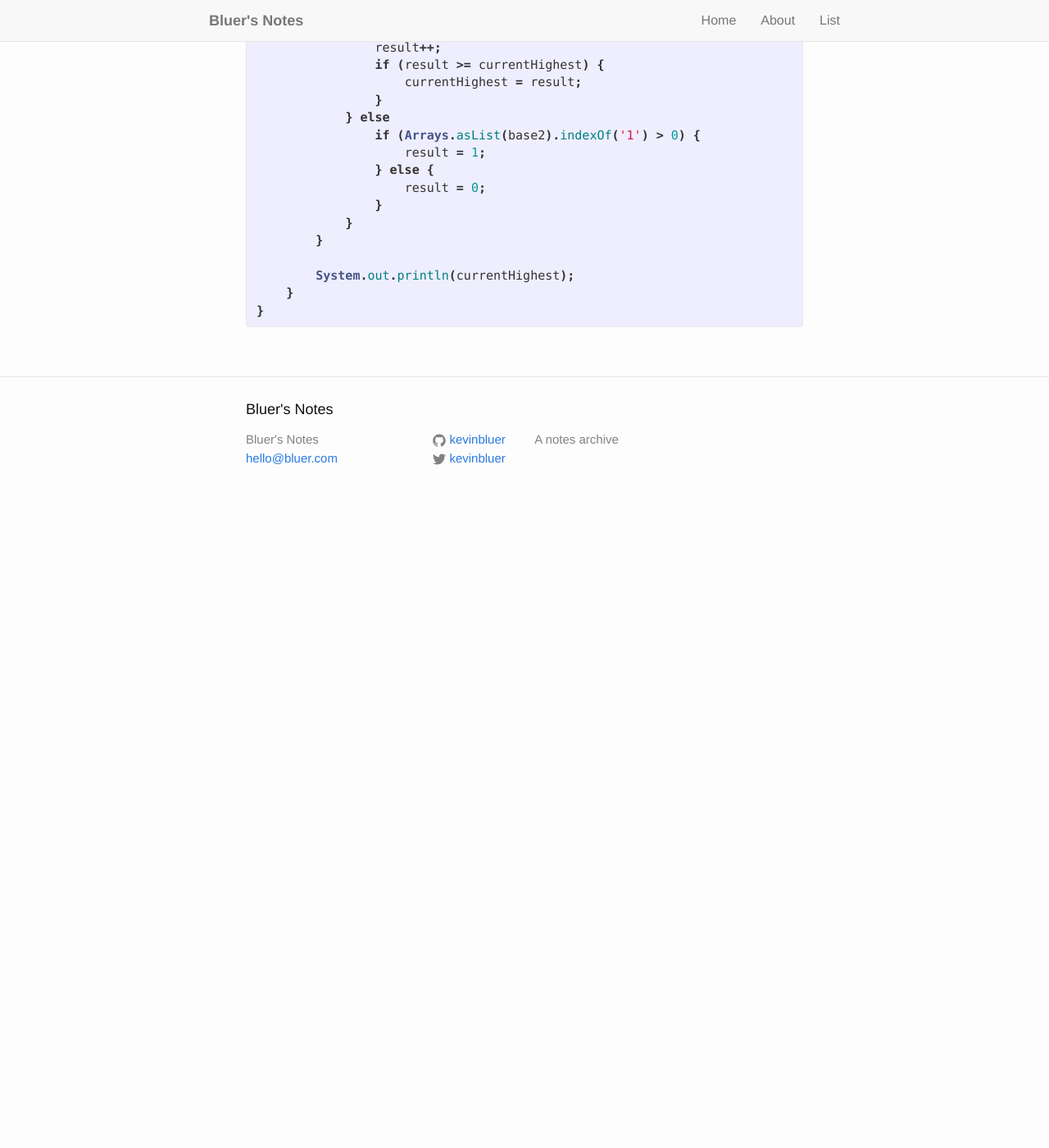
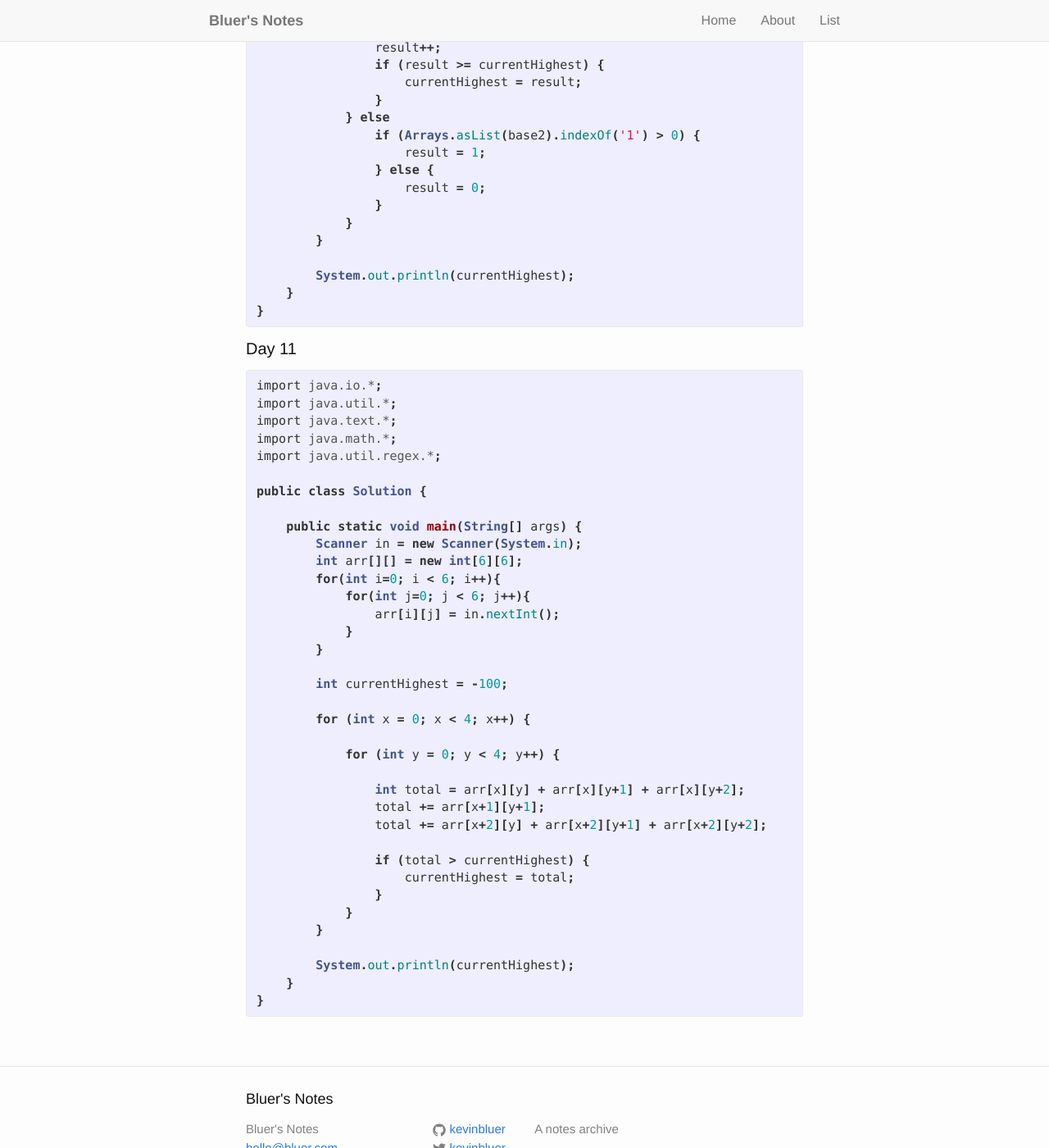
Before and after one commit to kevinbluer/bluer-notes-jekyll, a Jekyll site: the page built from java.md, in a window 1280 px wide and 1400 px high, scrolled down 6698 px. Shown: the whole window at 82% size. Built offline with Jekyll 4.4.1, drawn with Linux system fonts in a browser that asks for light colours; before the commit the page ends 7328 px from its top, so only the background shows below that.

```diff
--- a/java.md
+++ b/java.md
@@ -341,3 +341,44 @@ public class Solution {
     }
 }
 {% endhighlight %}
+
+#### Day 11
+
+{% highlight java %}
+import java.io.*;
+import java.util.*;
+import java.text.*;
+import java.math.*;
+import java.util.regex.*;
+
+public class Solution {
+
+    public static void main(String[] args) {
+        Scanner in = new Scanner(System.in);
+        int arr[][] = new int[6][6];
+        for(int i=0; i < 6; i++){
+            for(int j=0; j < 6; j++){
+                arr[i][j] = in.nextInt();
+            }
+        }
+
+        int currentHighest = -100;
+
+        for (int x = 0; x < 4; x++) {
+
+            for (int y = 0; y < 4; y++) {
+
+                int total = arr[x][y] + arr[x][y+1] + arr[x][y+2];
+                total += arr[x+1][y+1];
+                total += arr[x+2][y] + arr[x+2][y+1] + arr[x+2][y+2];
+
+                if (total > currentHighest) {
+                    currentHighest = total;
+                }
+            }
+        }
+
+        System.out.println(currentHighest);
+    }
+}
+{% endhighlight %}
```
Also changed, not shown: data.md (+31 -0 lines), logging.md (added, +12 -0 lines), quotes.md (+0 -2 lines).
